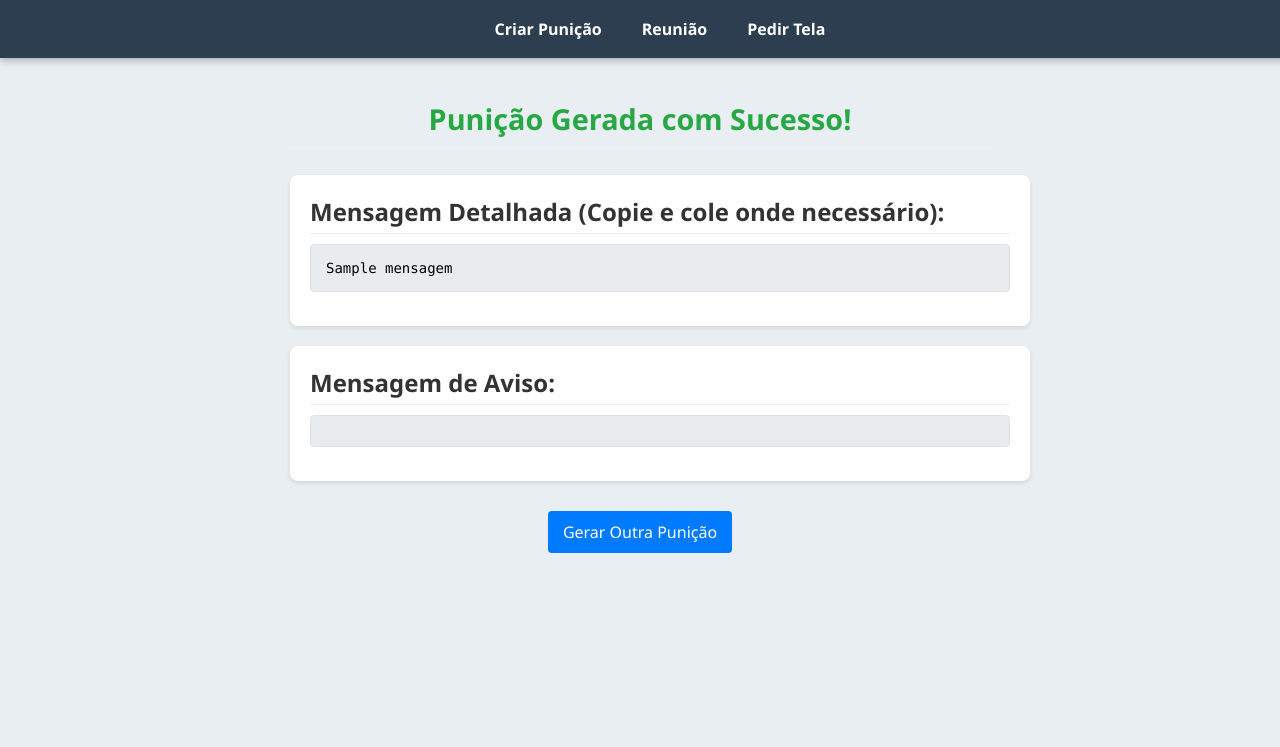
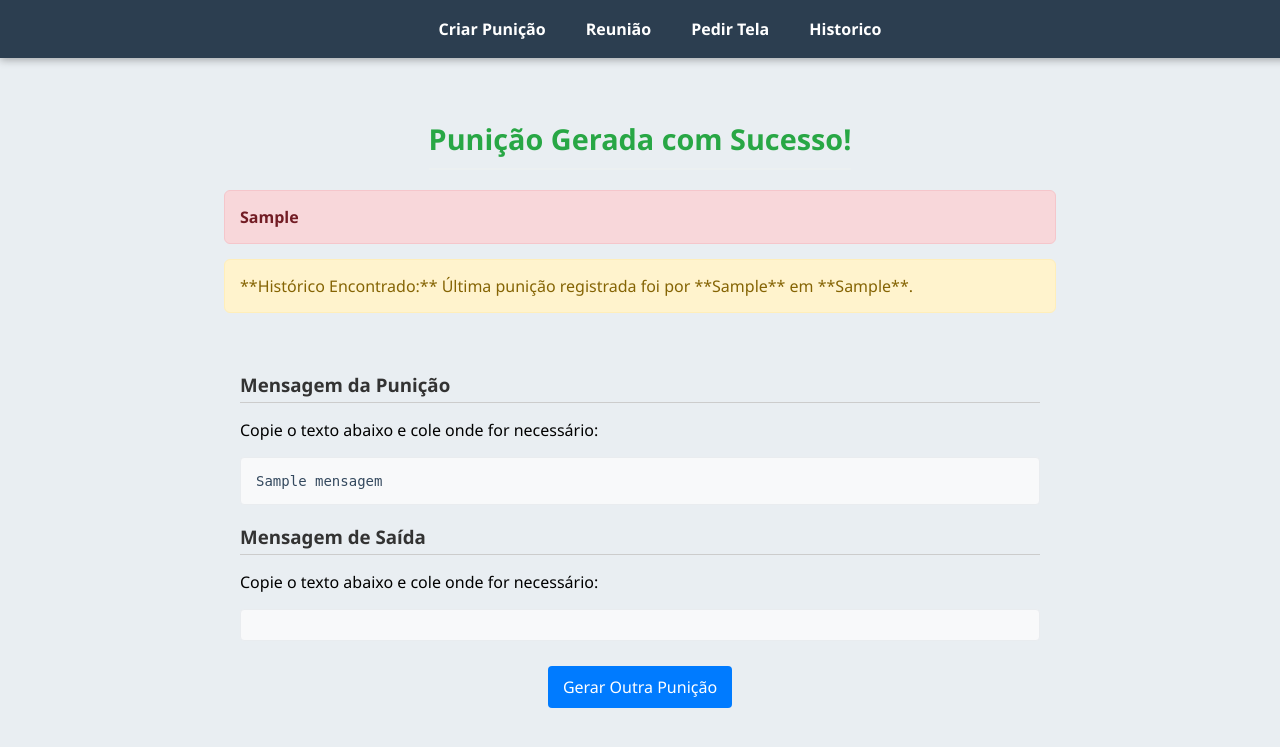
Before and after one commit to Carololivert/VAR, a Django app: template denuncias/templates/denuncias/punicao_sucesso.html in a window 1280 px wide. Shown: the top 747 px of the page. Run offline with Django 5.2, Linux system fonts and the light colour scheme; the template is opened without the code that fills it: most values are stand-ins (such as "Sample title", 1, 10 or a date in 2020).

Commit message:
feat: Adiciona Historico de Punicoes e melhora estilos de sucesso

```diff
--- a/denuncias/templates/denuncias/base.html
+++ b/denuncias/templates/denuncias/base.html
@@ -146,6 +146,7 @@
         <a href="{% url 'criar_punicao' %}">Criar Punição</a>
         <a href="{% url 'chamar_reuniao' %}">Reunião</a>
         <a href="{% url 'solicitar_tela' %}">Pedir Tela</a>
+        <a href="{% url 'exibir_historico' %}">Historico</a>
     </nav>
 
     <div class="content">
--- a/denuncias/templates/denuncias/punicao_sucesso.html
+++ b/denuncias/templates/denuncias/punicao_sucesso.html
@@ -4,45 +4,72 @@
 
 {% block content %}
 <style>
-    /* Estilos específicos para a tela de sucesso */
-    .success-message {
-        text-align: center;
+    /* Estilos específicos para a tela de sucesso, centralizados no container */
+    .container-content {
+        display: flex;
+        flex-direction: column;
+        align-items: center;
         width: 100%;
-        max-width: 700px;
+        max-width: 800px; /* Largura máxima para centralizar o conteúdo */
+        margin: 0 auto;
+        padding-top: 20px;
     }
-    .success-message h1 {
-        color: #28a745;
+    .container-content h1 {
+        color: #28a745; /* Verde para sucesso */
+        margin-bottom: 20px;
     }
-    .message-container {
+
+    /* Alerta de Reincidência (VERMELHO - ALERTA) */
+    .alerta-reincidencia {
+        background-color: #f8d7da; /* Vermelho claro */
+        color: #721c24; /* Texto escuro */
+        border: 1px solid #f5c6cb;
+        padding: 15px;
+        border-radius: 6px;
+        margin-bottom: 15px;
+        font-weight: bold;
+        width: 100%;
+    }
+
+    /* Informação da Última Punição (AMARELO - INFO) */
+    .info-ultima-punicao {
+        background-color: #fff3cd; /* Amarelo claro */
+        color: #856404; /* Texto escuro */
+        border: 1px solid #ffeeba;
+        padding: 15px;
+        border-radius: 6px;
         margin-bottom: 20px;
-        background-color: #fff;
-        padding: 20px;
-        border-radius: 8px;
-        box-shadow: 0 2px 4px rgba(0, 0, 0, 0.1);
-        text-align: left;
+        width: 100%;
     }
-    .message-container h2 {
+
+    /* Container das Mensagens de Cópia */
+    .mensagem-copia-container {
+        width: 100%;
+        margin-top: 20px;
+    }
+    .mensagem-copia-container h3 {
         color: #333;
-        margin-top: 0;
+        border-bottom: 1px solid #ccc;
+        padding-bottom: 5px;
         margin-bottom: 10px;
-        border-bottom: 1px solid #eee;
-        padding-bottom: 5px;
     }
-    pre {
-        background-color: #e9ecef;
+
+    /* Estilo para o campo de pré-formatação (pre) */
+    .mensagem-copia-container pre {
+        background-color: #f8f9fa; /* Cinza claro, mais clean que o original */
         padding: 15px;
-        border: 1px solid #dee2e6;
-        border-radius: 4px;
+        border: 1px solid #e9ecef;
         white-space: pre-wrap;
         word-wrap: break-word;
-        font-family: 'Consolas', 'Courier New', monospace;
-        font-size: 14px;
-        color: #000;
-        margin-top: 10px;
+        font-family: monospace;
+        border-radius: 4px;
+        margin-bottom: 15px;
     }
+
+    /* Botões de Ação (link-button do seu exemplo) */
     .link-button {
         display: inline-block;
-        background-color: #007bff;
+        background-color: #007bff; /* Azul para o botão de ação principal */
         color: white;
         padding: 10px 15px;
         text-decoration: none;
@@ -53,20 +80,47 @@
     .link-button:hover {
         background-color: #0056b3;
     }
+    .secondary-link {
+        display: inline-block;
+        background-color: #6c757d; /* Cinza para o botão secundário */
+        color: white;
+        padding: 10px 15px;
+        text-decoration: none;
+        border-radius: 4px;
+        margin: 10px 5px;
+        transition: background-color 0.3s;
+    }
+    .secondary-link:hover {
+        background-color: #5a6268;
+    }
 </style>
-<div class="success-message">
+
+<div class="container-content">
     <h1>Punição Gerada com Sucesso!</h1>
 
-    <div class="message-container">
-        <h2>Mensagem Detalhada (Copie e cole onde necessário):</h2>
+    {% if alerta_historico %}
+        <div class="alerta-reincidencia">
+            {{ alerta_historico }}
+        </div>
+    {% endif %}
+
+    {% if data_ultima_punicao %}
+        <div class="info-ultima-punicao">
+            **Histórico Encontrado:** Última punição registrada foi por **{{ motivo_ultima_punicao }}** em **{{ data_ultima_punicao }}**.
+        </div>
+    {% endif %}
+
+    <div class="mensagem-copia-container">
+        <h3>Mensagem da Punição</h3>
+        <p>Copie o texto abaixo e cole onde for necessário:</p>
         <pre>{{ mensagem }}</pre>
-    </div>
 
-    <div class="message-container">
-        <h2>Mensagem de Aviso:</h2>
+        <h3>Mensagem de Saída</h3>
+        <p>Copie o texto abaixo e cole onde for necessário:</p>
         <pre>{{ msg }}</pre>
     </div>
 
     <a href="{% url 'criar_punicao' %}" class="link-button">Gerar Outra Punição</a>
 </div>
-{% endblock %}
+
+{% endblock content %}
--- a/denuncias/urls.py
+++ b/denuncias/urls.py
@@ -7,4 +7,5 @@ urlpatterns = [
     path('vares/', views.exibir_vares, name='exibir_vares'),
     path('reuniao/',views.chamar_reuniao, name='chamar_reuniao'),
     path('tela/',views.solicitar_tela, name='solicitar_tela'),
+    path('historico/', views.exibir_historico, name='exibir_historico'),
 ]
--- a/manage.py
+++ b/manage.py
@@ -6,7 +6,7 @@ import sys
 
 def main():
     """Run administrative tasks."""
-    os.environ.setdefault('DJANGO_SETTINGS_MODULE', 'VAR.settings')
+    os.environ.setdefault('DJANGO_SETTINGS_MODULE', 'VAR.development')
     try:
         from django.core.management import execute_from_command_line
     except ImportError as exc:
```
Also changed, not shown: denuncias/admin.py (+8 -1 lines), denuncias/templates/denuncias/historico.html (added, +49 -0 lines), denuncias/views.py (+69 -4 lines), db.sqlite3.
